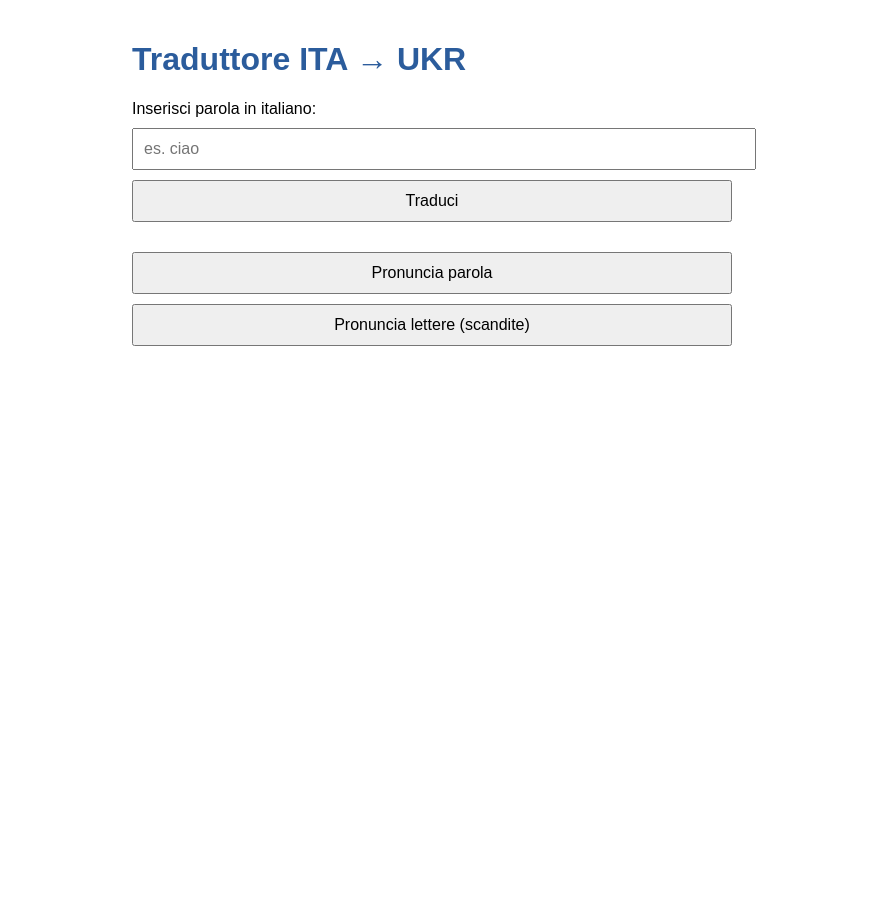
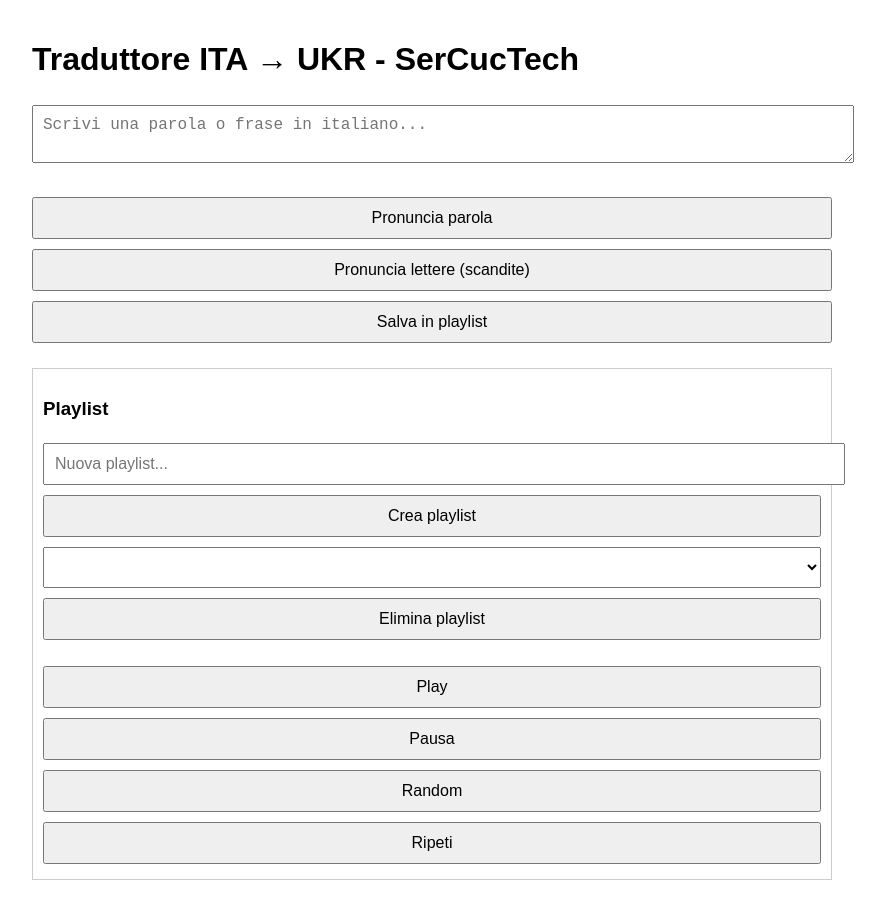
Before and after one commit to Servtae/Sercuctech1-Traduttore-Ita-Uk, a plain HTML site: page index.html in a window 1280 px wide. Shown: the whole page, without its empty margins (208-1093 px from the left). Before the commit the page ends 800 px from the top, so only its background shows below. Drawn offline with Linux system fonts and the light colour scheme.

Commit message:
Add files via upload

```diff
--- a/index.html
+++ b/index.html
@@ -2,54 +2,83 @@
 <!DOCTYPE html>
 <html lang="it">
 <head>
-    <meta charset="UTF-8">
+  <meta charset="UTF-8" />
   <title>Traduttore ITA → UKR - SerCucTech</title>
   <style>
-        body { font-family: Arial, sans-serif; padding: 20px; max-width: 600px; margin: auto; }
-        h1 { color: #2b5c9c; }
-        textarea, input, button { width: 100%; margin-top: 10px; padding: 10px; font-size: 16px; }
-        #output { font-size: 22px; margin-top: 20px; }
-        .lettera { display: inline-block; transition: font-size 0.3s; }
-        .ingrandita { font-size: 47px !important; }
+    body { font-family: sans-serif; max-width: 800px; margin: auto; padding: 20px; }
+    input, textarea, button, select { font-size: 16px; padding: 10px; margin: 5px 0; width: 100%; }
+    #output { font-size: 24px; margin: 20px 0; }
+    .lettera { display: inline-block; transition: all 0.3s ease; padding: 3px; border-radius: 5px; }
+    .attiva { font-size: 48px !important; background-color: yellow; }
+    .playlist-box { border: 1px solid #ccc; padding: 10px; margin-top: 20px; }
   </style>
 </head>
 <body>
-    <h1>Traduttore ITA → UKR</h1>
-    <label for="input">Inserisci parola in italiano:</label>
-    <input type="text" id="input" placeholder="es. ciao">
-    <button onclick="traduci()">Traduci</button>
+  <h1>Traduttore ITA → UKR - SerCucTech</h1>
+
+  <textarea id="input" rows="2" placeholder="Scrivi una parola o frase in italiano..."></textarea>
   <div id="output"></div>
+
   <button onclick="pronuncia()">Pronuncia parola</button>
   <button onclick="scandisci()">Pronuncia lettere (scandite)</button>
+  <button onclick="salvaInPlaylist()">Salva in playlist</button>
+
+  <div class="playlist-box">
+    <h3>Playlist</h3>
+    <input id="newPlaylist" placeholder="Nuova playlist..." />
+    <button onclick="creaPlaylist()">Crea playlist</button>
+    <select id="playlistSelect" onchange="aggiornaLista()"></select>
+    <button onclick="cancellaPlaylist()">Elimina playlist</button>
+
+    <ul id="listaParole"></ul>
+
+    <button onclick="playLista()">Play</button>
+    <button onclick="pausa()">Pausa</button>
+    <button onclick="random()">Random</button>
+    <button onclick="ripeti()">Ripeti</button>
+  </div>
 
   <script>
-        const dizionario = {
-            "ciao": "привіт",
-            "amico": "друг",
-            "grazie": "дякую",
-            "scuola": "школа",
-            "madre": "мати",
-            "padre": "батько",
-            "pane": "хліб",
-            "acqua": "вода",
-            "amore": "любов",
-            "libro": "книга"
-        };
+    let timer = null;
+    let tradotto = "";
+    let isPausa = false;
+    let indiceCorrente = 0;
+    let intervallo = null;
 
-        let parolaTradotta = "";
+    const input = document.getElementById('input');
+    input.addEventListener('input', function () {
+      clearTimeout(timer);
+      timer = setTimeout(traduciOnline, 5000);
+    });
 
-        function traduci() {
-            const input = document.getElementById('input').value.toLowerCase();
+    function traduciOnline() {
+      const testo = input.value;
+      if (!testo) return;
+      fetch("https://libretranslate.de/translate", {
+        method: "POST",
+        headers: { 'Content-Type': 'application/json' },
+        body: JSON.stringify({ q: testo, source: "it", target: "uk", format: "text" })
+      })
+        .then(res => res.json())
+        .then(data => {
+          tradotto = data.translatedText;
+          mostraTradotto(tradotto);
+        })
+        .catch(err => {
+          tradotto = "(Errore nella traduzione)";
+          mostraTradotto(tradotto);
+        });
+    }
+
+    function mostraTradotto(testo) {
       const outputDiv = document.getElementById('output');
-
-            parolaTradotta = dizionario[input] || "(traduzione non trovata)";
-            outputDiv.innerHTML = parolaTradotta.split('').map(l => `<span class="lettera">${l}</span>`).join('');
+      outputDiv.innerHTML = testo.split('').map(l => `<span class="lettera">${l}</span>`).join('');
     }
 
     function pronuncia() {
-            if (!parolaTradotta) return;
+      if (!tradotto) return;
       const synth = window.speechSynthesis;
-            const utter = new SpeechSynthesisUtterance(parolaTradotta);
+      const utter = new SpeechSynthesisUtterance(tradotto);
       utter.lang = 'uk-UA';
       synth.speak(utter);
     }
@@ -57,10 +86,10 @@
     async function scandisci() {
       const lettere = document.querySelectorAll('.lettera');
       for (let i = 0; i < lettere.length; i++) {
-                lettere[i].classList.add('ingrandita');
+        lettere[i].classList.add('attiva');
         pronunciaLettera(lettere[i].innerText);
         await new Promise(r => setTimeout(r, 700));
-                lettere[i].classList.remove('ingrandita');
+        lettere[i].classList.remove('attiva');
       }
     }
 
@@ -70,6 +99,107 @@
       utter.lang = 'uk-UA';
       synth.speak(utter);
     }
+
+    function salvaInPlaylist() {
+      const nome = document.getElementById("playlistSelect").value;
+      if (!nome || !tradotto) return;
+      let data = JSON.parse(localStorage.getItem("playlist_" + nome)) || [];
+      data.push(tradotto);
+      localStorage.setItem("playlist_" + nome, JSON.stringify(data));
+      aggiornaLista();
+    }
+
+    function creaPlaylist() {
+      const nome = document.getElementById("newPlaylist").value;
+      if (!nome) return;
+      localStorage.setItem("playlist_" + nome, "[]");
+      caricaPlaylist();
+      document.getElementById("newPlaylist").value = "";
+    }
+
+    function caricaPlaylist() {
+      const select = document.getElementById("playlistSelect");
+      select.innerHTML = "";
+      for (let i = 0; i < localStorage.length; i++) {
+        const key = localStorage.key(i);
+        if (key.startsWith("playlist_")) {
+          const nome = key.replace("playlist_", "");
+          const opt = document.createElement("option");
+          opt.value = nome;
+          opt.textContent = nome;
+          select.appendChild(opt);
+        }
+      }
+      aggiornaLista();
+    }
+
+    function aggiornaLista() {
+      const nome = document.getElementById("playlistSelect").value;
+      const lista = document.getElementById("listaParole");
+      lista.innerHTML = "";
+      const data = JSON.parse(localStorage.getItem("playlist_" + nome)) || [];
+      data.forEach((item, i) => {
+        const li = document.createElement("li");
+        li.textContent = item + " ";
+        const btn = document.createElement("button");
+        btn.textContent = "Cancella";
+        btn.onclick = () => {
+          data.splice(i, 1);
+          localStorage.setItem("playlist_" + nome, JSON.stringify(data));
+          aggiornaLista();
+        };
+        li.appendChild(btn);
+        lista.appendChild(li);
+      });
+    }
+
+    function cancellaPlaylist() {
+      const nome = document.getElementById("playlistSelect").value;
+      if (nome && confirm("Vuoi eliminare la playlist?")) {
+        localStorage.removeItem("playlist_" + nome);
+        caricaPlaylist();
+      }
+    }
+
+    function playLista() {
+      const nome = document.getElementById("playlistSelect").value;
+      const lista = JSON.parse(localStorage.getItem("playlist_" + nome)) || [];
+      if (!lista.length) return;
+      isPausa = false;
+      indiceCorrente = 0;
+      intervallo = setInterval(() => {
+        if (isPausa || indiceCorrente >= lista.length) {
+          clearInterval(intervallo);
+          return;
+        }
+        const synth = window.speechSynthesis;
+        const utter = new SpeechSynthesisUtterance(lista[indiceCorrente]);
+        utter.lang = 'uk-UA';
+        synth.speak(utter);
+        indiceCorrente++;
+      }, 1500);
+    }
+
+    function pausa() {
+      isPausa = true;
+    }
+
+    function random() {
+      const nome = document.getElementById("playlistSelect").value;
+      const lista = JSON.parse(localStorage.getItem("playlist_" + nome)) || [];
+      if (!lista.length) return;
+      const item = lista[Math.floor(Math.random() * lista.length)];
+      const synth = window.speechSynthesis;
+      const utter = new SpeechSynthesisUtterance(item);
+      utter.lang = 'uk-UA';
+      synth.speak(utter);
+    }
+
+    function ripeti() {
+      playLista();
+    }
+
+    window.onload = caricaPlaylist;
   </script>
 </body>
 </html>
```
Lines whose indentation alone changed are shown as unchanged.
